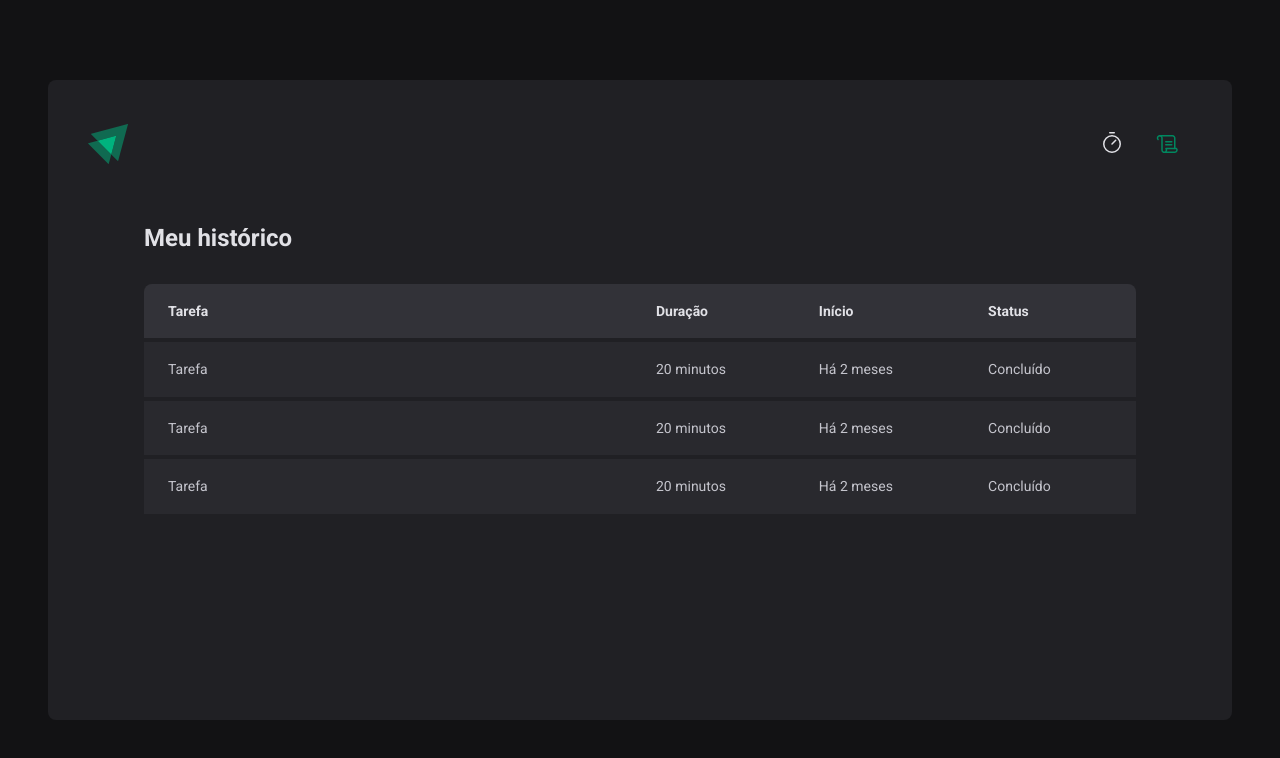
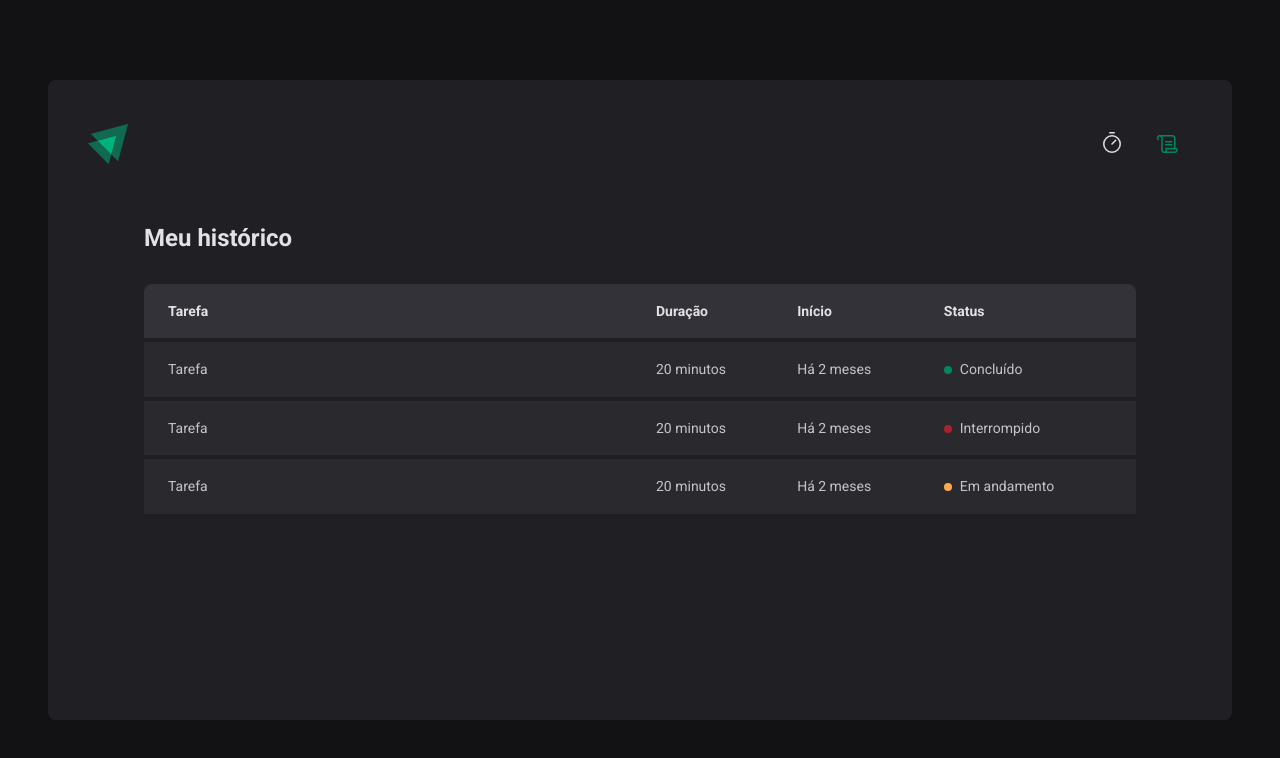
Before and after one commit to ArnaldoAF/02-ignite-timer, a React (Vite) app: page /history in a window 1280 px wide. Shown: the top 758 px of the page. Built offline with nearby package versions, Linux system fonts and the light colour scheme.

Commit message:
Componente: status

```diff
--- a/src/pages/History/index.tsx
+++ b/src/pages/History/index.tsx
@@ -1,4 +1,4 @@
-import { HistoryContainer, HistoryList } from './styles'
+import { HistoryContainer, HistoryList, Status } from './styles'
 
 export function History() {
     return (
@@ -20,19 +20,27 @@
                             <td>Tarefa</td>
                             <td>20 minutos</td>
                             <td>Há 2 meses</td>
-                            <td>Concluído</td>
+                            <td>
+                                <Status statusColor="green">Concluído</Status>
+                            </td>
                         </tr>
                         <tr>
                             <td>Tarefa</td>
                             <td>20 minutos</td>
                             <td>Há 2 meses</td>
-                            <td>Concluído</td>
+                            <td>
+                                <Status statusColor="red">Interrompido</Status>
+                            </td>
                         </tr>
                         <tr>
                             <td>Tarefa</td>
                             <td>20 minutos</td>
                             <td>Há 2 meses</td>
-                            <td>Concluído</td>
+                            <td>
+                                <Status statusColor="yellow">
+                                    Em andamento
+                                </Status>
+                            </td>
                         </tr>
                     </tbody>
                 </table>
--- a/src/pages/History/styles.ts
+++ b/src/pages/History/styles.ts
@@ -59,3 +59,27 @@
         }
     }
 `
+
+const STATUS_COLORS = {
+    yellow: 'yellow-500',
+    green: 'green-500',
+    red: 'red-500',
+} as const
+interface StatusProps {
+    statusColor: keyof typeof STATUS_COLORS
+}
+
+export const Status = styled.span<StatusProps>`
+    display: flex;
+    align-items: baseline;
+    gap: 0.5rem;
+
+    &::before {
+        content: '';
+        width: 0.5rem;
+        height: 0.5rem;
+        border-radius: 50%;
+        background-color: ${(props) =>
+            props.theme[STATUS_COLORS[props.statusColor]]};
+    }
+`
```
